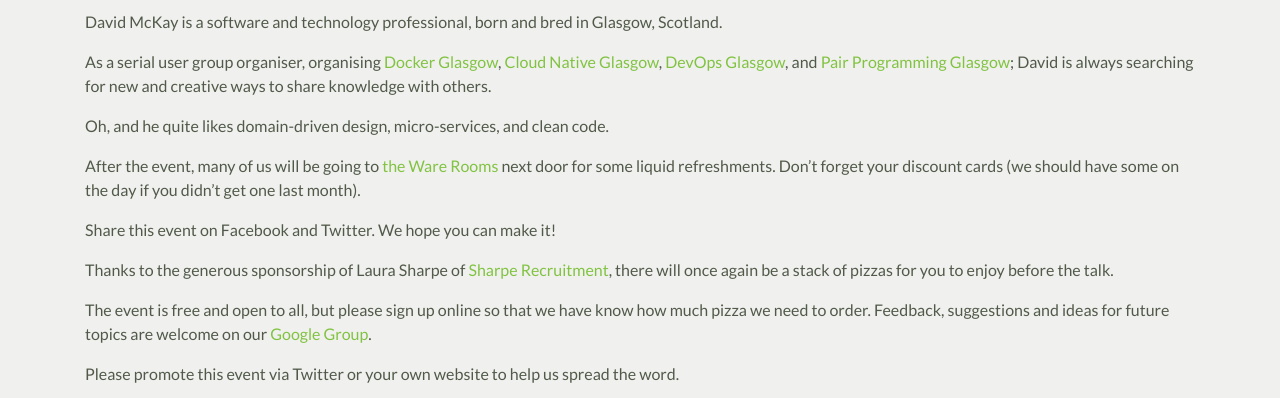
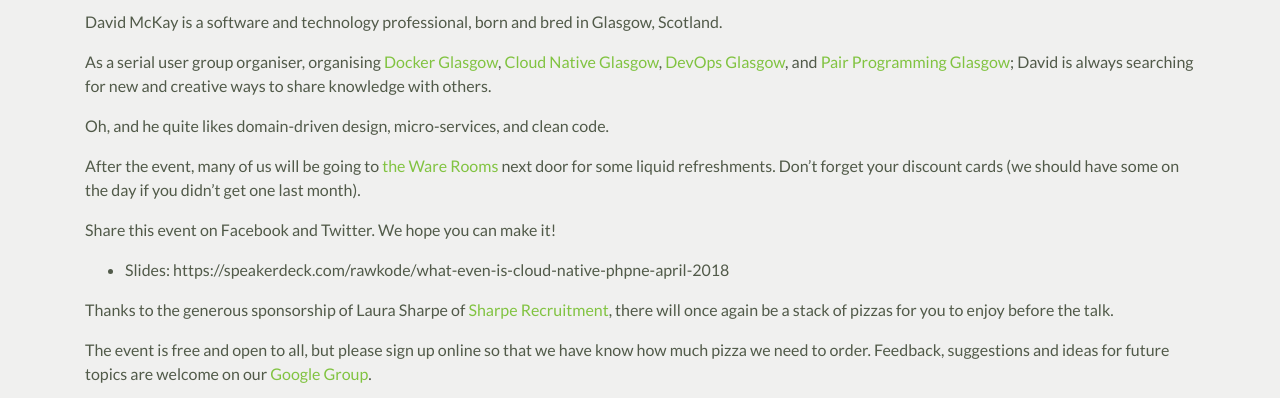
Before and after one commit to phpne/phpne.github.io, a Jekyll site: the page built from _posts/2018-04-17-what-even-is-cloud-native.md, in a window 1280 px wide and 900 px high, scrolled down 763 px, cut to the strip 0-398 px from the top of the window. Built offline with Jekyll 4.4.1, drawn with Linux system fonts in a browser that asks for light colours; nearby versions of some CDN libraries; comment, search, counter and statistics services are not loaded.

Commit message:
Add slides link

```diff
--- a/_posts/2018-04-17-what-even-is-cloud-native.md
+++ b/_posts/2018-04-17-what-even-is-cloud-native.md
@@ -41,6 +41,8 @@
 Share this event on Facebook and Twitter.
 We hope you can make it!
 
+* Slides: https://speakerdeck.com/rawkode/what-even-is-cloud-native-phpne-april-2018
+
 [1]: http://www.sharperecruitment.co.uk/
 [2]: http://campusnorth.co.uk/
 [3]: https://www.opia-sp.com/
```
